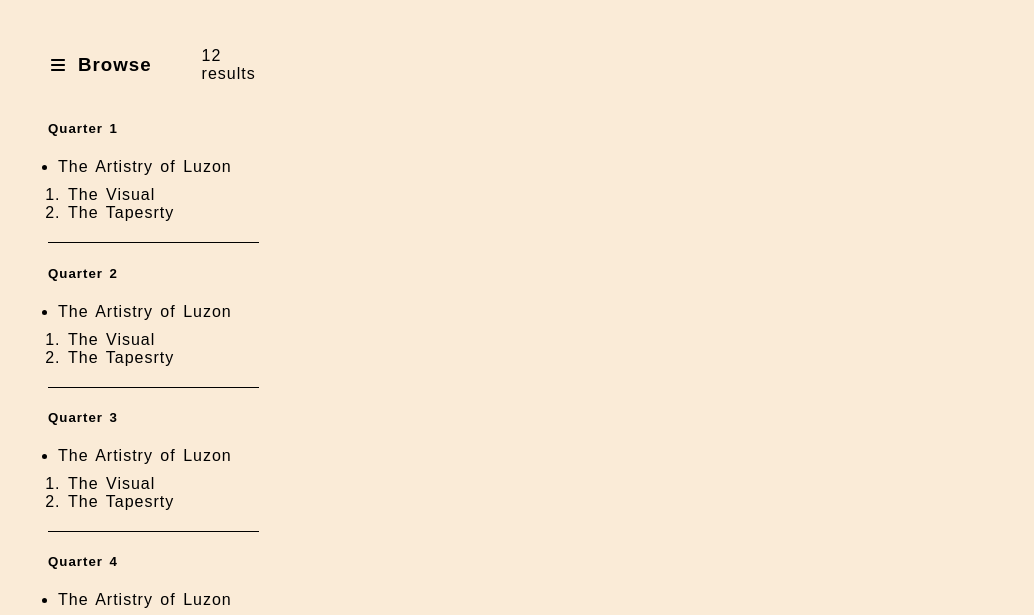
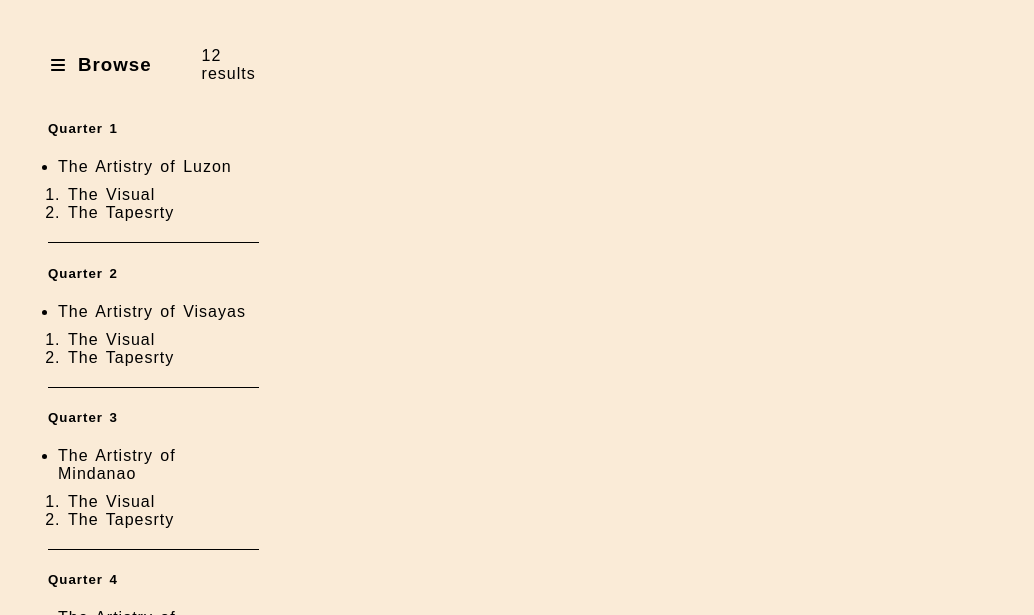
Before and after one commit to OhMySining/WebsiteTutorial-for-Art-Subject, a plain HTML site: page index.html in a window 1280 px wide. Shown: the part 543-1158 px from the top of the page, without its empty margins (88-1122 px from the left). Drawn offline with Linux system fonts and the light colour scheme.

Commit message:
lessons-browse

```diff
--- a/index.html
+++ b/index.html
@@ -72,7 +72,7 @@
             </ul>
             <h5>Quarter 2</h5>
             <ul>
-                <li>The Artistry of Luzon</li>
+                <li>The Artistry of Visayas</li>
                 <ol>
                     <li>The Visual</li>
                     <li>The Tapesrty</li>
@@ -80,7 +80,7 @@
             </ul>
             <h5>Quarter 3</h5>
             <ul>
-                <li>The Artistry of Luzon</li>
+                <li>The Artistry of Mindanao</li>
                 <ol>
                     <li>The Visual</li>
                     <li>The Tapesrty</li>
@@ -88,7 +88,7 @@
             </ul>
             <h5>Quarter 4</h5>
             <ul>
-                <li>The Artistry of Luzon</li>
+                <li>The Artistry of Festivals</li>
                 <ol>
                     <li>The Visual</li>
                     <li>The Tapesrty</li>
```
